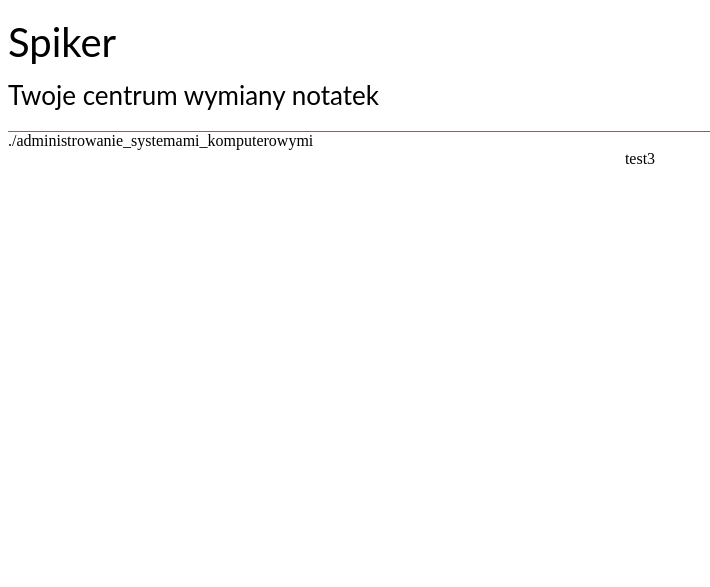
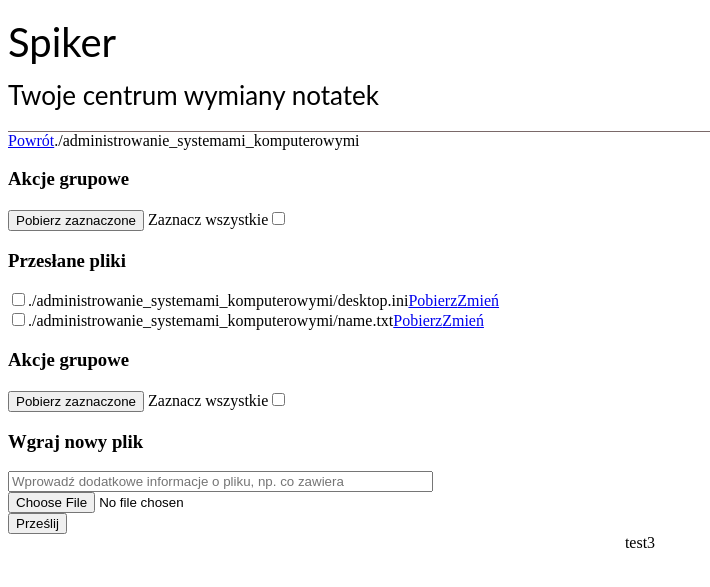
Before and after one commit to Dobeb96/SpikerV2, a PHP site: page /przedmiot.php?id=0 in a window 1280 px wide. Shown: the top 587 px of the page, without its empty margins (0-710 px from the left). Run offline with PHP 8.4, Linux system fonts and the light colour scheme.

Commit message:
Added widgets: group actions, upload of a file

```diff
--- /dev/null
+++ b/administrowanie_systemami_komputerowymi/desktop.ini
@@ -0,0 +1,4 @@
+[ViewState]
+Mode=
+Vid=
+FolderType=Generic
--- a/przedmiot.php
+++ b/przedmiot.php
@@ -18,13 +18,30 @@
             <section>
             <?php
 
-            if (isset ($_GET['id']))
+            if (isset ($_GET['id'])) {
                 $id = $_GET['id'];
 
             $directories = glob("./*", GLOB_ONLYDIR);
+            print "<a href='./index.php'>Powrót</a>";
+            print $directories[$id];
+            }
 
-            print $directories[$id];
+            include "przedmiot_akcje_grupowe.php";
 
+            print "<h3>Przesłane pliki</h3>";
+            $counter = 0;
+            $files = glob($directories[$id]."/*");
+            foreach ($files as $f) {
+                print "<input type='checkbox' id='$counter' />";
+                print "<label for='$counter'>$f</label>";
+                print "<a href='".$f."' class='download' download='".$f."'>Pobierz</a>";
+                print "<a href='tobecontinued' class='change'>Zmień</a>";
+                print "<br>";
+                $counter++;
+            }
+
+            include "przedmiot_akcje_grupowe.php";
+            include "przedmiot_upload.php";
             ?>
             </section>
 
--- /dev/null
+++ b/przedmiot_akcje_grupowe.php
@@ -0,0 +1,8 @@
+<div class="frame">
+    <h3>Akcje grupowe</h3>
+    <form action="pobierz.php" method="get">
+        <input type="submit" value="Pobierz zaznaczone"/>
+        <label>Zaznacz wszystkie<input type="checkbox" id="select_all"></label>
+        <input type="hidden" name="id" value="<?php print $id; ?>" />
+    </form>
+</div>
--- /dev/null
+++ b/przedmiot_upload.php
@@ -0,0 +1,20 @@
+<div class="frame">
+    <h3>Wgraj nowy plik</h3>
+    <form enctype="multipart/form-data" action="#" method="post">
+        <input type="text" placeholder="Wprowadź dodatkowe informacje o pliku, np. co zawiera" size="50" />
+        <br>
+        <input type="file" size="1" name="uploaded_file" />
+        <br>
+        <input type="hidden" name="id" value="<?php print $id; ?>" />
+        <input type="hidden" name="path" value="<?php print $directories[$id]; ?>" />
+        <input type="submit" value="Prześlij" />
+    </form>
+</div>
+
+<?php
+if (isset($_FILES['uploaded_file'])) {
+    $file_tmp = $_FILES['uploaded_file']['tmp_name'];
+    if (is_uploaded_file($file_tmp))
+        move_uploaded_file($file_tmp, $_POST['path']."/".$_FILES['uploaded_file']['name']);
+}
+?>
```
Also changed, not shown: README.txt, pobierz.php (added).
